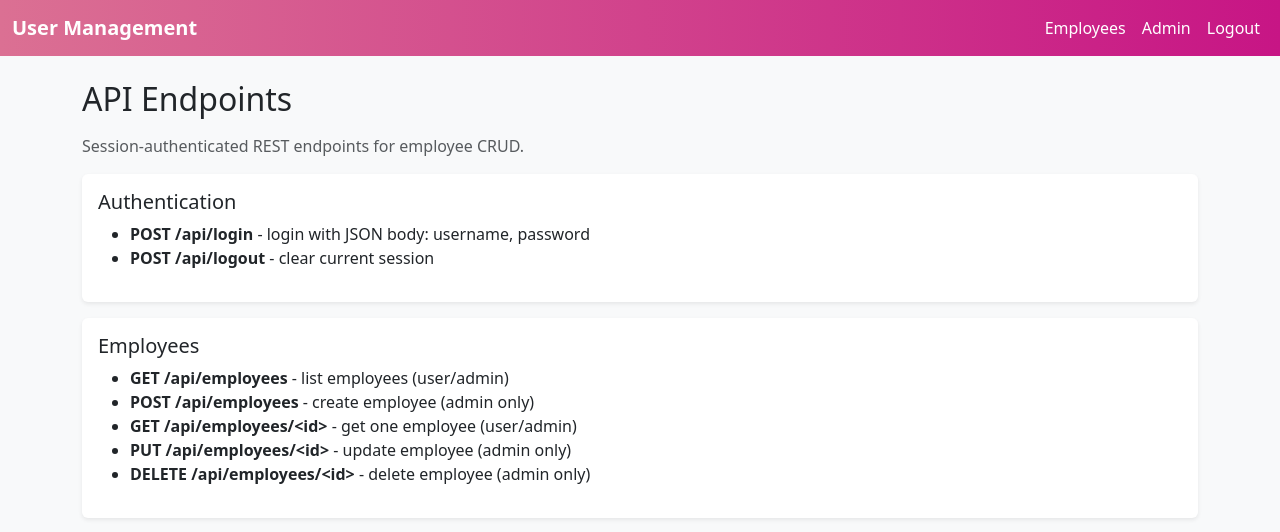
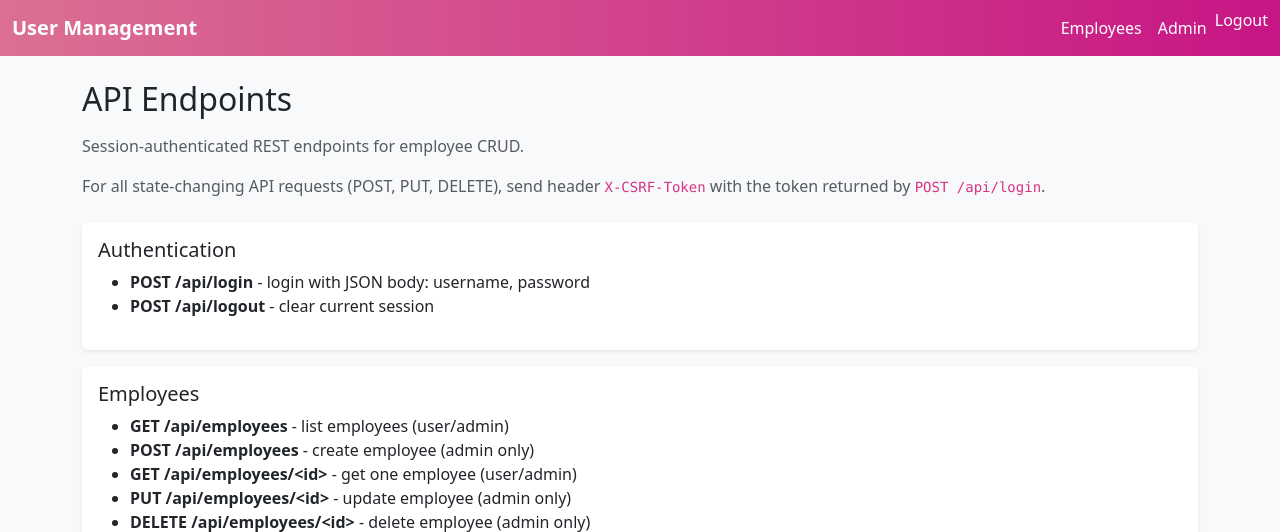
Before and after one commit to Rohitisavailable/User-Management-Web-App, a Flask app: page /api/docs in a window 1280 px wide. Shown: the top 532 px of the page. Run offline with Flask 3, Linux system fonts and the light colour scheme; a user stored in the database is signed in.

Commit message:
Implement CSRF protection and update admin account creation process; enhance templates with CSRF tokens

```diff
--- a/app.py
+++ b/app.py
@@ -1,13 +1,31 @@
 import os
 import re
+import secrets
 import sqlite3
+from datetime import timedelta
 from functools import wraps
 
 from flask import Flask, jsonify, redirect, render_template, request, session, url_for
 from werkzeug.security import check_password_hash, generate_password_hash
 
 app = Flask(__name__)
-app.secret_key = "secure-secret-key"
+app.config.update(
+    SECRET_KEY=(
+        os.environ.get("FLASK_SECRET_KEY")
+        or os.environ.get("SECRET_KEY")
+        or secrets.token_hex(32)
+    ),
+    SESSION_COOKIE_HTTPONLY=True,
+    SESSION_COOKIE_SAMESITE="Lax",
+    SESSION_COOKIE_SECURE=(
+        os.environ.get("SESSION_COOKIE_SECURE", "0") == "1"
+        or os.environ.get("FLASK_ENV") == "production"
+    ),
+    PERMANENT_SESSION_LIFETIME=timedelta(hours=8),
+)
+
+CSRF_SESSION_KEY = "_csrf_token"
+CSRF_HEADER_NAME = "X-CSRF-Token"
 
 BASE_DIR = os.path.dirname(os.path.abspath(__file__))
 DATABASE_PATH = os.path.join(BASE_DIR, "database.db")
@@ -61,8 +79,15 @@ def init_db():
             ("admin",)
         ).fetchone()
         if not admin_exists:
+            default_admin_password = os.environ.get("DEFAULT_ADMIN_PASSWORD", "").strip()
+            if not default_admin_password:
+                app.logger.warning(
+                    "DEFAULT_ADMIN_PASSWORD is not set; skipping automatic admin user creation."
+                )
+                return
+
             admin_password_hash = generate_password_hash(
-                "admin123",
+                default_admin_password,
                 method="pbkdf2:sha256",
                 salt_length=16
             )
@@ -83,6 +108,56 @@ def is_password_hash(password_value):
 
 def normalize_role(role_value):
     return "admin" if role_value == "admin" else "user"
+
+
+def get_or_create_csrf_token():
+    csrf_token = session.get(CSRF_SESSION_KEY)
+    if not csrf_token:
+        csrf_token = secrets.token_urlsafe(32)
+        session[CSRF_SESSION_KEY] = csrf_token
+    return csrf_token
+
+
+@app.context_processor
+def inject_csrf_token():
+    return {"csrf_token": get_or_create_csrf_token()}
+
+
+@app.before_request
+def verify_csrf_token_for_unsafe_methods():
+    if request.method in {"GET", "HEAD", "OPTIONS", "TRACE"}:
+        return None
+
+    if request.endpoint == "static":
+        return None
+
+    if request.endpoint in {"api_login"}:
+        return None
+
+    expected_token = session.get(CSRF_SESSION_KEY)
+    if request.path.startswith("/api/"):
+        provided_token = request.headers.get(CSRF_HEADER_NAME, "")
+    else:
+        provided_token = request.form.get("csrf_token", "")
+
+    if (
+        not expected_token
+        or not provided_token
+        or not secrets.compare_digest(str(provided_token), str(expected_token))
+    ):
+        if request.path.startswith("/api/"):
+            return jsonify({"error": "CSRF validation failed."}), 400
+        return "CSRF validation failed.", 400
+
+    return None
+
+
+@app.after_request
+def apply_security_headers(response):
+    response.headers["X-Content-Type-Options"] = "nosniff"
+    response.headers["X-Frame-Options"] = "DENY"
+    response.headers["Referrer-Policy"] = "strict-origin-when-cross-origin"
+    return response
 
 def employee_row_to_dict(employee_row):
     return {
@@ -158,7 +233,7 @@ def register():
     if request.method == 'POST':
         username = request.form.get('username', '').strip()
         raw_password = request.form.get('password', '').strip()
-        role = normalize_role(request.form.get('role', 'user'))
+        role = 'user'
 
         if not username or not raw_password:
             return render_template('register.html', error='Username and password are required.')
@@ -256,9 +331,13 @@ def login():
             and is_password_hash(user['password'])
             and check_password_hash(user['password'], submitted_password)
         ):
+            # Prevent session fixation by regenerating session state on login.
+            session.clear()
+            session.permanent = True
             session['user_id'] = user['id']
             session['user'] = user['username']
             session['role'] = normalize_role(user['role'])
+            get_or_create_csrf_token()
 
             if session['role'] == 'admin':
                 return redirect(url_for('admin_dashboard'))
@@ -369,9 +448,12 @@ def api_login():
     ):
         return jsonify({"error": "Invalid credentials."}), 401
 
+    session.clear()
+    session.permanent = True
     session['user_id'] = user['id']
     session['user'] = user['username']
     session['role'] = normalize_role(user['role'])
+    csrf_token = get_or_create_csrf_token()
 
     return jsonify(
         {
@@ -380,13 +462,18 @@ def api_login():
                 "id": user['id'],
                 "username": user['username'],
                 "role": normalize_role(user['role'])
-            }
+            },
+            "csrf_token": csrf_token
         }
     ), 200
 
 
 @app.route('/api/logout', methods=['POST'])
 def api_logout():
+    auth_error = api_login_required()
+    if auth_error:
+        return auth_error
+
     session.clear()
     return jsonify({"message": "Logout successful."}), 200
 
@@ -518,7 +605,8 @@ def api_employee_detail(employee_id):
     return jsonify({"message": "Employee deleted."}), 200
 
 
-@app.route('/logout')
+@app.route('/logout', methods=['POST'])
+@login_required
 def logout():
     session.clear()
     return redirect('/')
@@ -528,4 +616,4 @@ init_db()
 
 
 if __name__ == '__main__':
-    app.run(debug=True)
+    app.run(debug=os.environ.get("FLASK_DEBUG", "0") == "1")
--- a/templates/add_employee.html
+++ b/templates/add_employee.html
@@ -68,6 +68,7 @@
             <p style="color: #b91c1c; text-align: center; margin-bottom: 15px;">{{ error }}</p>
         {% endif %}
         <form method="POST">
+            <input type="hidden" name="csrf_token" value="{{ csrf_token }}">
             <div class="form-group">
                 <label for="name">Name:</label>
                 <input type="text" id="name" name="name" required>
--- a/templates/admin_dashboard.html
+++ b/templates/admin_dashboard.html
@@ -22,7 +22,10 @@
                         <a class="nav-link text-white" href="{{ url_for('api_docs') }}">API Docs</a>
                     </li>
                     <li class="nav-item">
-                        <a class="nav-link text-white" href="{{ url_for('logout') }}">Logout</a>
+                        <form method="post" action="{{ url_for('logout') }}" class="d-inline">
+                            <input type="hidden" name="csrf_token" value="{{ csrf_token }}">
+                            <button type="submit" class="btn nav-link text-white border-0 bg-transparent p-0">Logout</button>
+                        </form>
                     </li>
                 </ul>
             </div>
--- a/templates/api_docs.html
+++ b/templates/api_docs.html
@@ -24,7 +24,10 @@
                     </li>
                     {% endif %}
                     <li class="nav-item">
-                        <a class="nav-link text-white" href="{{ url_for('logout') }}">Logout</a>
+                        <form method="post" action="{{ url_for('logout') }}" class="d-inline">
+                            <input type="hidden" name="csrf_token" value="{{ csrf_token }}">
+                            <button type="submit" class="btn nav-link text-white border-0 bg-transparent p-0">Logout</button>
+                        </form>
                     </li>
                 </ul>
             </div>
@@ -34,6 +37,7 @@
     <div class="container py-4">
         <h2 class="mb-3">API Endpoints</h2>
         <p class="text-muted">Session-authenticated REST endpoints for employee CRUD.</p>
+        <p class="text-muted mb-4">For all state-changing API requests (POST, PUT, DELETE), send header <code>X-CSRF-Token</code> with the token returned by <code>POST /api/login</code>.</p>
 
         <div class="card shadow-sm border-0 mb-3">
             <div class="card-body">
--- a/templates/edit_employee.html
+++ b/templates/edit_employee.html
@@ -81,6 +81,7 @@
             <p style="color: #b91c1c; margin-bottom: 10px;">{{ error }}</p>
         {% endif %}
         <form method="POST">
+            <input type="hidden" name="csrf_token" value="{{ csrf_token }}">
             <div class="form-group">
                 <label for="name">Name:</label>
                 <input type="text" id="name" name="name" value="{{ employee.name }}" required>
@@ -95,7 +96,7 @@
             </div>
             <div class="button-group">
                 <button type="submit" class="btn-submit">Update</button>
-                <a href="{{ url_for('employee') }}"><button type="button" class="btn-cancel">Cancel</button></a>
+                <a href="{{ url_for('employee') }}" class="btn-cancel" style="text-decoration: none; text-align: center; line-height: 40px;">Cancel</a>
             </div>
         </form>
     </div>
--- a/templates/employee.html
+++ b/templates/employee.html
@@ -29,7 +29,10 @@
                     </li>
                     {% endif %}
                     <li class="nav-item">
-                        <a class="nav-link text-white" href="{{ url_for('logout') }}">Logout</a>
+                        <form method="post" action="{{ url_for('logout') }}" class="d-inline">
+                            <input type="hidden" name="csrf_token" value="{{ csrf_token }}">
+                            <button type="submit" class="btn nav-link text-white border-0 bg-transparent p-0">Logout</button>
+                        </form>
                     </li>
                 </ul>
             </div>
@@ -75,6 +78,7 @@
                                         {% if session_role == 'admin' %}
                                             <a href="{{ url_for('edit_employee', id=s['id']) }}" class="btn btn-sm btn-primary">Edit</a>
                                             <form action="{{ url_for('delete_employee', id=s['id']) }}" method="post" class="d-inline">
+                                                <input type="hidden" name="csrf_token" value="{{ csrf_token }}">
                                                 <button type="submit" class="btn btn-sm btn-danger">Delete</button>
                                             </form>
                                         {% else %}
--- a/templates/login.html
+++ b/templates/login.html
@@ -32,10 +32,10 @@
                 {% if error %}
                     <div class="alert alert-danger py-2">{{ error }}</div>
                 {% endif %}
+                <input type="hidden" name="csrf_token" value="{{ csrf_token }}">
                 <input class="form-control mb-3" name="username" placeholder="Username" required>
                 <input class="form-control mb-3" type="password" name="password" placeholder="Password" required>
                 <button type="submit" class="btn btn-success w-100">Login</button>
-                <p class="text-muted small mt-3 mb-0">Demo admin account: <strong>admin</strong> / <strong>admin123</strong></p>
             </div>
         </div>
     </form>
```
Also changed, not shown: templates/home.html (+8 -2 lines), templates/register.html (+2 -5 lines), README.md, 1 other file.
